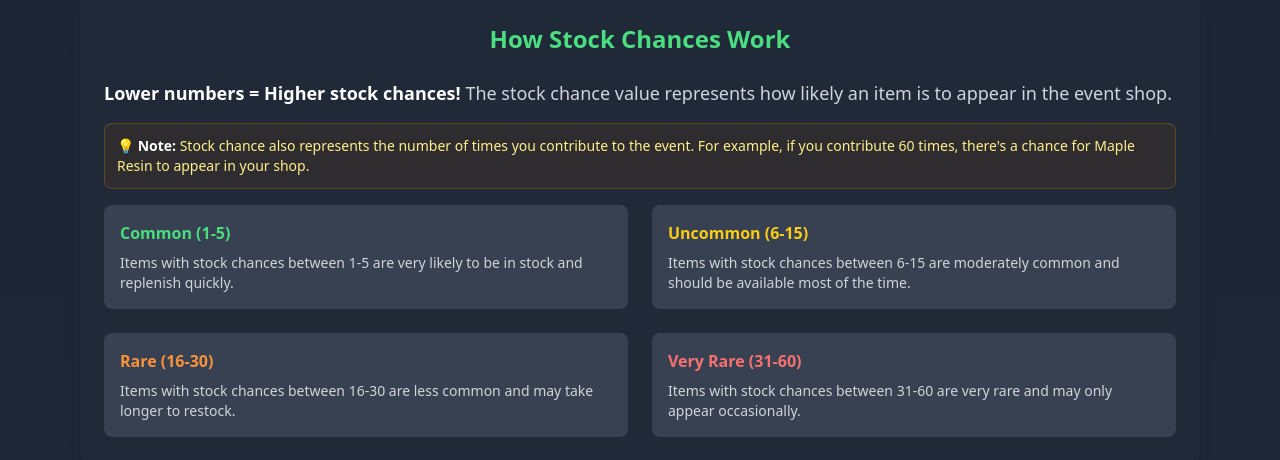
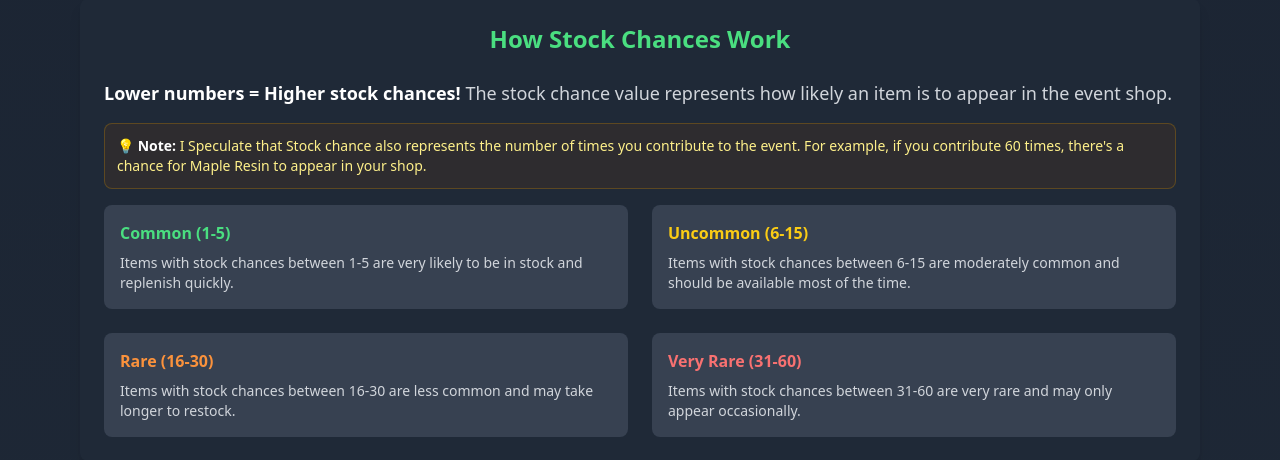
Before and after one commit to NomadWithoutAHome/GrowCaculator-main, a FastAPI app: page /event-stock in a window 1280 px wide. Shown: the part 3492-3952 px from the top of the page. Run offline with FastAPI, Linux system fonts and the light colour scheme; some libraries are stand-ins or nearby versions.

Commit message:
Update event_stock.html

```diff
--- a/templates/event_stock.html
+++ b/templates/event_stock.html
@@ -190,7 +190,7 @@
             </p>
             <div class="bg-yellow-900/20 p-3 rounded-lg border border-yellow-600/30">
                 <p class="text-sm text-yellow-200">
-                    <strong class="text-white">💡 Note:</strong> Stock chance also represents the number of times you contribute to the event.
+                    <strong class="text-white">💡 Note:</strong> I Speculate that Stock chance also represents the number of times you contribute to the event.
                     For example, if you contribute 60 times, there's a chance for Maple Resin to appear in your shop.
                 </p>
             </div>
```
